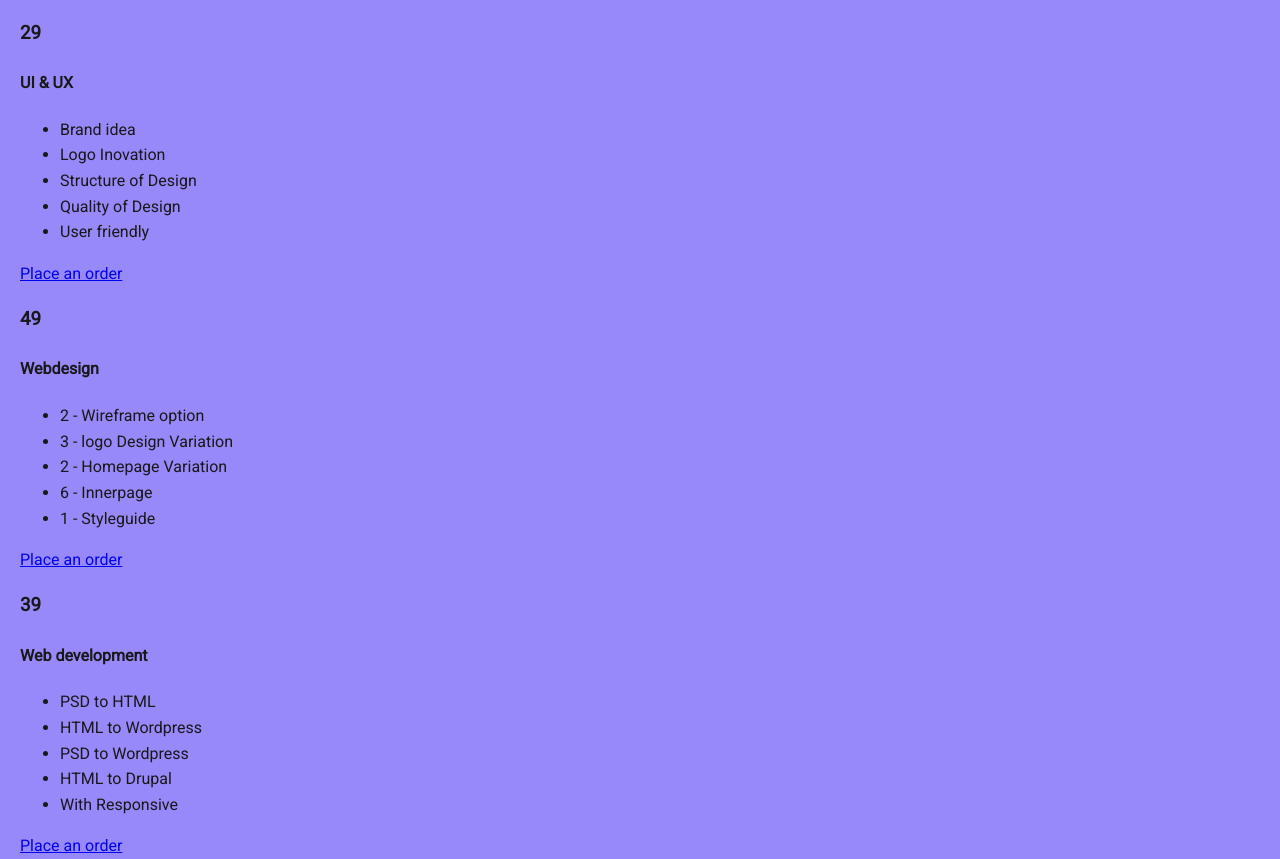
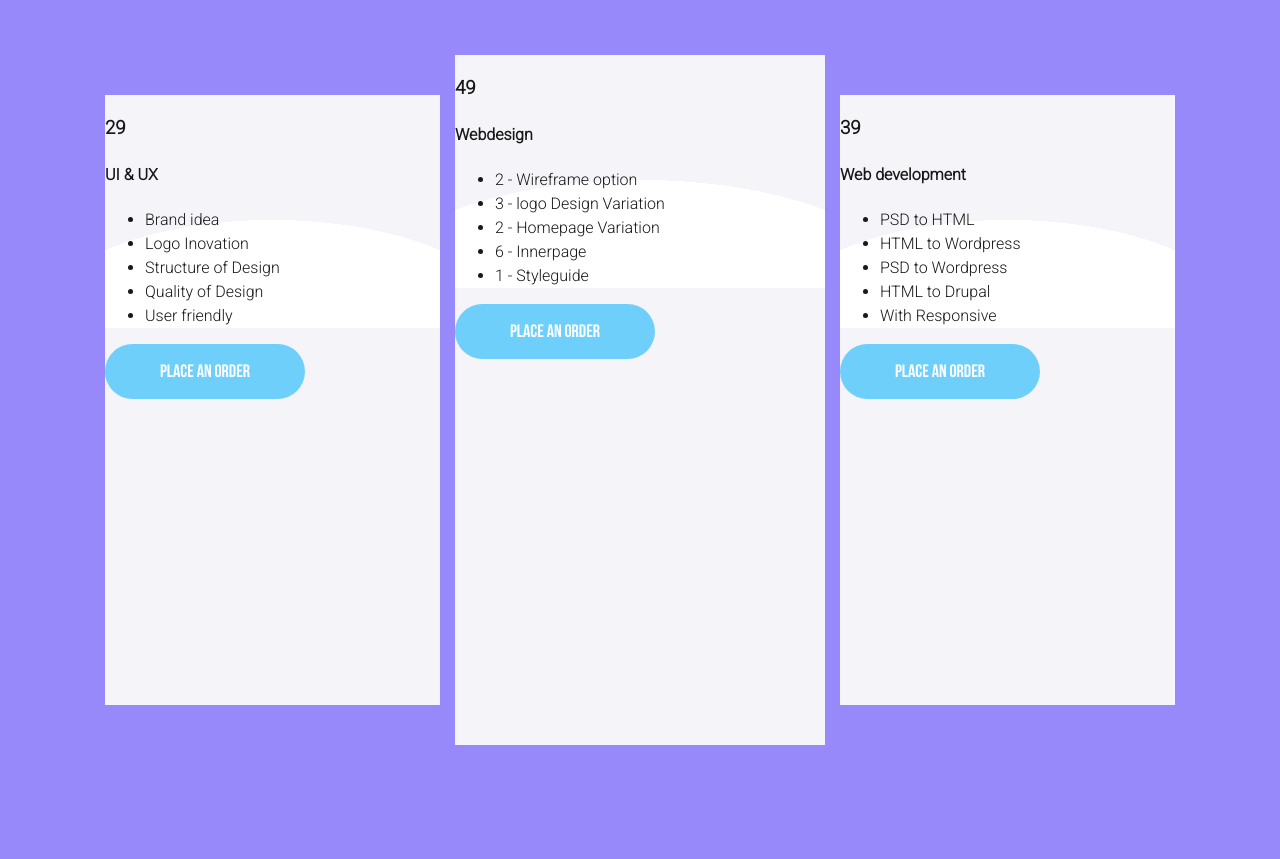
Before and after one commit to TimurTsokov/Pricing-src, a website: page index.html in a window 1280 px wide. After the commit the page ends 800 px from the top, so only its background shows below. Drawn offline with Linux system fonts and the light colour scheme.

Commit message:
first commit

```diff
--- /dev/null
+++ b/scss/ie-style.scss
@@ -0,0 +1,22 @@
+.pricing {
+  text-align: center;
+  display: block;
+  font-size: 0;
+  margin: 50px auto;
+}
+
+.pricing__col {
+  display: inline-block;
+  vertical-align: middle;
+  &--center {
+    margin: 0 15px;
+  }
+}
+
+.price__body {
+  background-color: #ffffff;
+}
+
+.button {
+  font-size: 18px;
+}
--- a/scss/style.scss
+++ b/scss/style.scss
@@ -1,5 +1,5 @@
 @import '_normalize';
-@import url("https://fonts.googleapis.com/css?family=Roboto");
+@import url("https://fonts.googleapis.com/css?family=Roboto:300");
 
 @font-face {
   font-family: 'themify';
@@ -74,14 +74,53 @@
 }
 
 body {
-  font: 300 1.6rem/1.6 $text-font;
+  font: 300 1.6rem/1.5 $text-font;
   min-height: 100%;
   color: $text-color;
   background: #9789f9;
 }
 
 .container {
-  padding-left: 20px;
-  padding-right: 20px;
-  max-width: 1200px;
+  //padding-left: 20px;
+  //padding-right: 20px;
+  //max-width: 1200px;
 }
+
+.pricing {
+  display: flex;
+  justify-content: space-between;
+  align-items: center;
+  width: 1070px;
+  margin: 0 auto;
+  height: 100vh;
+}
+
+.pricing__col {
+  width: 335px;
+  height: 610px;
+  background: #f5f4f9;
+  &--center {
+    width: 370px;
+    height: 690px;
+  }
+}
+
+.price__body {
+  height: 80%;
+  background-image: radial-gradient(ellipse 80% 100% at bottom center, #fff 0%, #fff 90%, transparent 90%);
+}
+
+.button {
+  color: #ffffff;
+  text-transform: uppercase;
+  font-family: 'bebas_neuebold';
+  background: #6fcffb;
+  text-decoration: none;
+  display: inline-block;
+  width: 200px;
+  height: 55px;
+  line-height: 55px;
+  text-align: center;
+  border-radius: 30px;
+  font-size: 1.8rem;
+}
```
Also changed, not shown: index.html (+6 -1 lines), css/ie-style.css (added), css/style.css.
